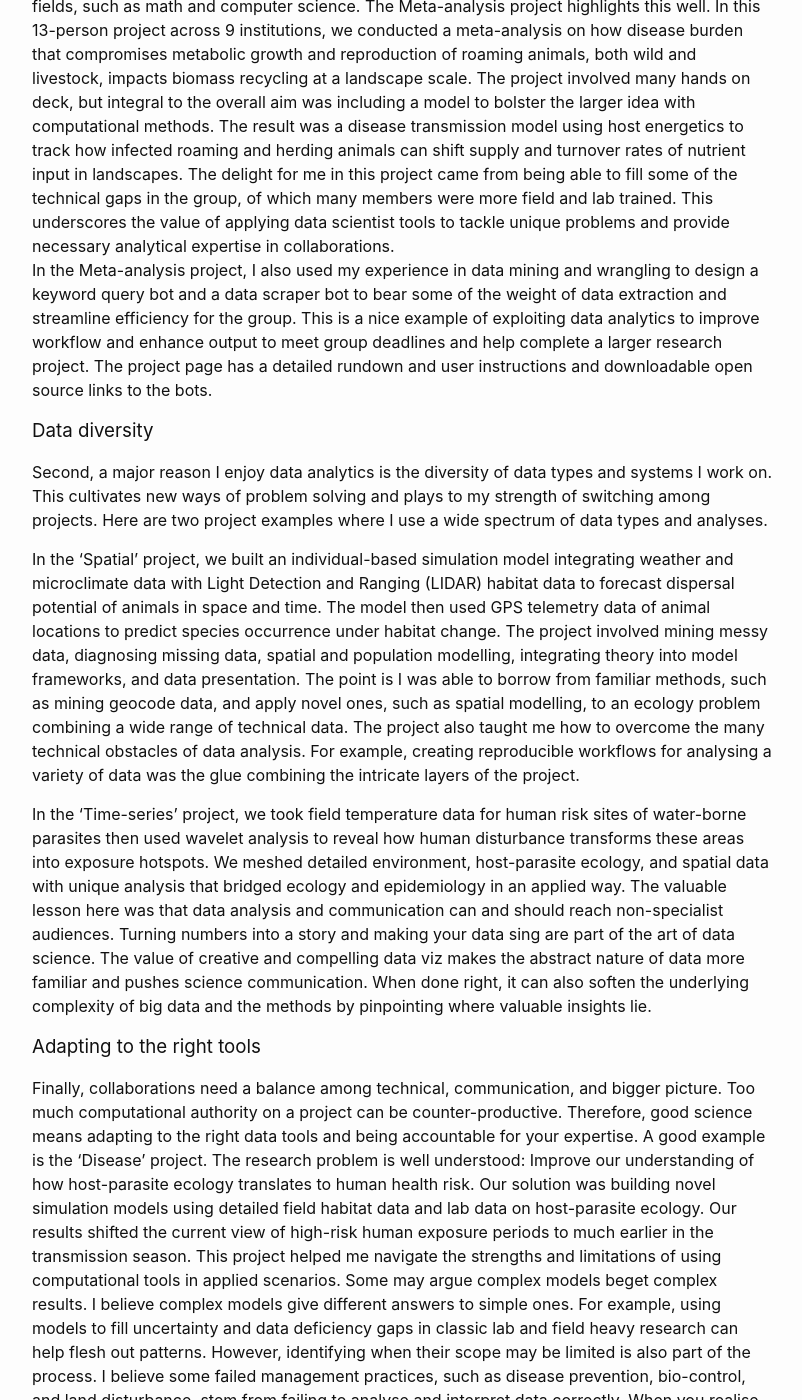
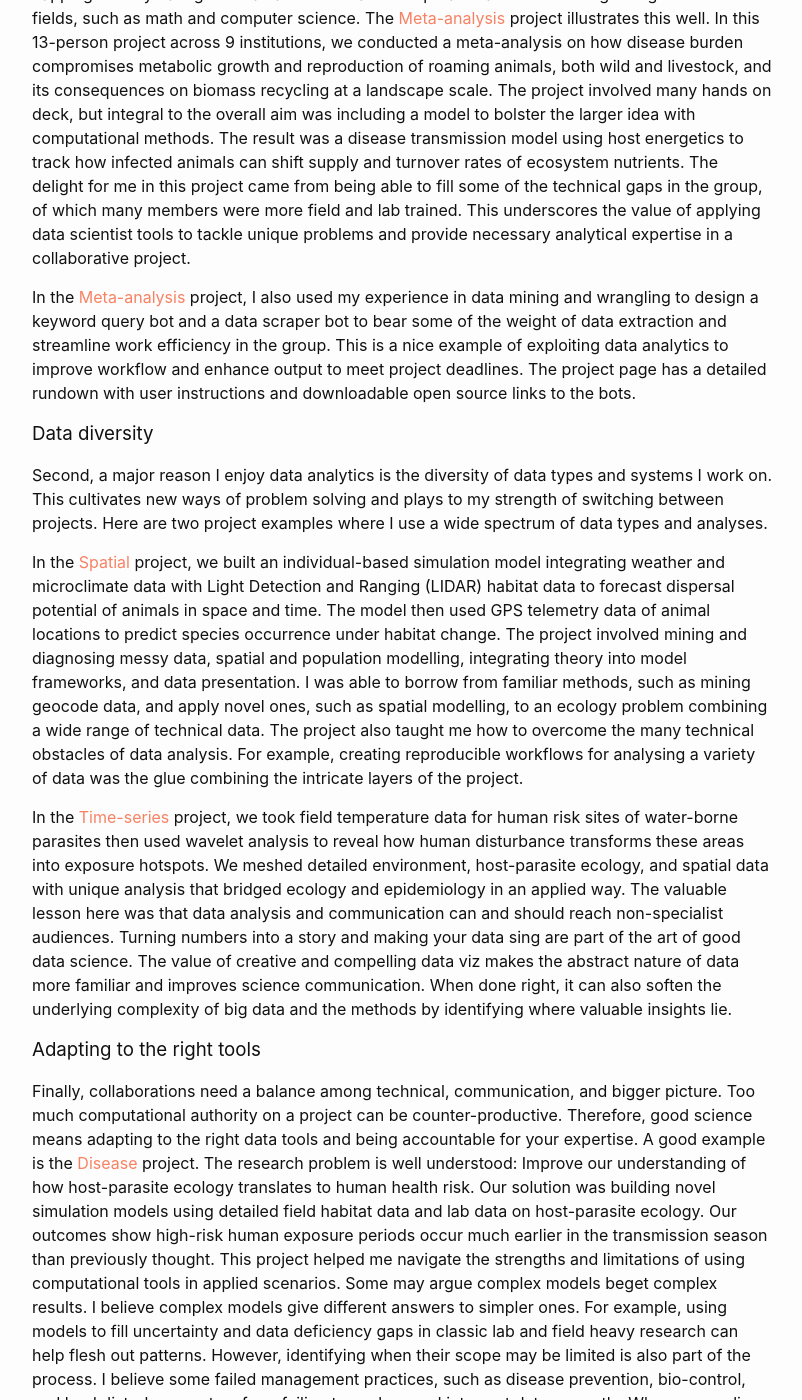
Before and after one commit to darwinanddavis/data_projects, a Jekyll site: the page built from index.md, in a window 1280 px wide and 1400 px high, scrolled down 660 px. Shown: the whole window, without its empty margins (238-1040 px from the left). Built offline with Jekyll 4.4.1, drawn with Linux system fonts in a browser that asks for light colours; our own code applies the rules of GitHub Pages for plain Markdown files; some of the changed text lies outside the part shown.

Commit message:
cc fig1 update index

```diff
--- a/index.md
+++ b/index.md
@@ -1,36 +1,35 @@
 <a id="top"></a>
 
 <br>
-## A snapshot of my data projects
+# A snapshot of my data projects
 
 Data are fickle beasts. They're a myriad of shapes and sizes, chaotic in their natural raw form, and often stubborn and disobedient. Despite their unfriendly nature, we need them, as they are keys to nature’s mysteries. As scientists, we’re very good at capturing them, cracking them open, and rummaging around to get what we need. However, merely operating is not enough. We need the right sets of tools and insight to extract pieces that tell the best story. This makes good data analysis equal parts art and science.
 
-The art comes from finding creative ways to make complex data compelling. The science is applying technical know-how to turn the excavated pieces into output. My selected projects present a range of data and problem sets that blend the creative and technical elements of my data analysis. The tabs in the page header contain a snapshot of each project, including collaborators, the aims, outcomes, and example outputs of my data analysis, and links to downloadable files and the project’s online home. As well as showcasing my data analysis in both independent and collaborative spaces, the projects highlight three crucial elements driving my interests as a data scientist.
+The art comes from finding creative ways to make complex data compelling. The science is applying technical know-how to convert raw numbers into output. My selected projects present a range of data and problem sets that blend the creative and technical elements of my data science toolbox. The tabs in the page header contain a snapshot of each project, including collaborators, the aims, outcomes, and example outputs of my data analysis, and links to downloadable files and the project’s online home. As well as showcasing my data analysis in both independent and collaborative spaces, the projects highlight three crucial elements driving my interests as a data scientist.
 
 ### A data science lens
 
-First, I’m most comfortable using modelling insight and a computational lens to crack a problem. Tapping into my background as a modeller and computational scientist brings insight from diverse fields, such as math and computer science. The Meta-analysis project highlights this well. In this 13-person project across 9 institutions, we conducted a meta-analysis on how disease burden that compromises metabolic growth and reproduction of roaming animals, both wild and livestock, impacts biomass recycling at a landscape scale. The project involved many hands on deck, but integral to the overall aim was including a model to bolster the larger idea with computational methods. The result was a disease transmission model using host energetics to track how infected roaming and herding animals can shift supply and turnover rates of nutrient input in landscapes. The delight for me in this project came from being able to fill some of the technical gaps in the group, of which many members were more field and lab trained. This underscores the value of applying data scientist tools to tackle unique problems and provide necessary analytical expertise in collaborations.
-In the Meta-analysis project, I also used my experience in data mining and wrangling to design a keyword query bot and a data scraper bot to bear some of the weight of data extraction and streamline efficiency for the group. This is a nice example of exploiting data analytics to improve workflow and enhance output to meet group deadlines and help complete a larger research project. The project page has a detailed rundown and user instructions and downloadable open source links to the bots.
+First, I’m most comfortable using modelling insight and a computational lens to crack a problem. Tapping into my background as a modeller and computational scientist brings insight from diverse fields, such as math and computer science. The [Meta-analysis](meta) project illustrates this well. In this 13-person project across 9 institutions, we conducted a meta-analysis on how disease burden compromises metabolic growth and reproduction of roaming animals, both wild and livestock, and its consequences on biomass recycling at a landscape scale. The project involved many hands on deck, but integral to the overall aim was including a model to bolster the larger idea with computational methods. The result was a disease transmission model using host energetics to track how infected animals can shift supply and turnover rates of ecosystem nutrients. The delight for me in this project came from being able to fill some of the technical gaps in the group, of which many members were more field and lab trained. This underscores the value of applying data scientist tools to tackle unique problems and provide necessary analytical expertise in a collaborative project.
+
+In the [Meta-analysis](meta) project, I also used my experience in data mining and wrangling to design a keyword query bot and a data scraper bot to bear some of the weight of data extraction and streamline work efficiency in the group. This is a nice example of exploiting data analytics to improve workflow and enhance output to meet project deadlines. The project page has a detailed rundown with user instructions and downloadable open source links to the bots.
 
 ### Data diversity
 
-Second, a major reason I enjoy data analytics is the diversity of data types and systems I work on. This cultivates new ways of problem solving and plays to my strength of switching among projects. Here are two project examples where I use a wide spectrum of data types and analyses.
+Second, a major reason I enjoy data analytics is the diversity of data types and systems I work on. This cultivates new ways of problem solving and plays to my strength of switching between projects. Here are two project examples where I use a wide spectrum of data types and analyses.
 
-In the ‘Spatial’ project, we built an individual-based simulation model integrating weather and microclimate data with Light Detection and Ranging (LIDAR) habitat data to forecast dispersal potential of animals in space and time. The model then used GPS telemetry data of animal locations to predict species occurrence under habitat change. The project involved mining messy data, diagnosing missing data, spatial and population modelling, integrating theory into model frameworks, and data presentation. The point is I was able to borrow from familiar methods, such as mining geocode data, and apply novel ones, such as spatial modelling, to an ecology problem combining a wide range of technical data. The project also taught me how to overcome the many technical obstacles of data analysis. For example, creating reproducible workflows for analysing a variety of data was the glue combining the intricate layers of the project.
+In the [Spatial](spatial) project, we built an individual-based simulation model integrating weather and microclimate data with Light Detection and Ranging (LIDAR) habitat data to forecast dispersal potential of animals in space and time. The model then used GPS telemetry data of animal locations to predict species occurrence under habitat change. The project involved mining and diagnosing messy data, spatial and population modelling, integrating theory into model frameworks, and data presentation. I was able to borrow from familiar methods, such as mining geocode data, and apply novel ones, such as spatial modelling, to an ecology problem combining a wide range of technical data. The project also taught me how to overcome the many technical obstacles of data analysis. For example, creating reproducible workflows for analysing a variety of data was the glue combining the intricate layers of the project.
 
-In the ‘Time-series’ project, we took field temperature data for human risk sites of water-borne parasites then used wavelet analysis to reveal how human disturbance transforms these areas into exposure hotspots. We meshed detailed environment, host-parasite ecology, and spatial data with unique analysis that bridged ecology and epidemiology in an applied way. The valuable lesson here was that data analysis and communication can and should reach non-specialist audiences. Turning numbers into a story and making your data sing are part of the art of data science. The value of creative and compelling data viz makes the abstract nature of data more familiar and pushes science communication. When done right, it can also soften the underlying complexity of big data and the methods by pinpointing where valuable insights lie.
+In the [Time-series](time_series) project, we took field temperature data for human risk sites of water-borne parasites then used wavelet analysis to reveal how human disturbance transforms these areas into exposure hotspots. We meshed detailed environment, host-parasite ecology, and spatial data with unique analysis that bridged ecology and epidemiology in an applied way. The valuable lesson here was that data analysis and communication can and should reach non-specialist audiences. Turning numbers into a story and making your data sing are part of the art of good data science. The value of creative and compelling data viz makes the abstract nature of data more familiar and improves science communication. When done right, it can also soften the underlying complexity of big data and the methods by identifying where valuable insights lie.
 
 ### Adapting to the right tools
 
-Finally, collaborations need a balance among technical, communication, and bigger picture. Too much computational authority on a project can be counter-productive. Therefore, good science means adapting to the right data tools and being accountable for your expertise. A good example is the ‘Disease’ project. The research problem is well understood: Improve our understanding of how host-parasite ecology translates to human health risk. Our solution was building novel simulation models using detailed field habitat data and lab data on host-parasite ecology. Our results shifted the current view of high-risk human exposure periods to much earlier in the transmission season. This project helped me navigate the strengths and limitations of using computational tools in applied scenarios. Some may argue complex models beget complex results. I believe complex models give different answers to simple ones. For example, using models to fill uncertainty and data deficiency gaps in classic lab and field heavy research can help flesh out patterns. However, identifying when their scope may be limited is also part of the process. I believe some failed management practices, such as disease prevention, bio-control, and land disturbance, stem from failing to analyse and interpret data correctly. When you realise this amounts to time, resource, and monetary costs, it stresses why data-driven decisions need the right tools and analyses.
+Finally, collaborations need a balance among technical, communication, and bigger picture. Too much computational authority on a project can be counter-productive. Therefore, good science means adapting to the right data tools and being accountable for your expertise. A good example is the [Disease](disease) project. The research problem is well understood: Improve our understanding of how host-parasite ecology translates to human health risk. Our solution was building novel simulation models using detailed field habitat data and lab data on host-parasite ecology. Our outcomes show high-risk human exposure periods occur much earlier in the transmission season than previously thought. This project helped me navigate the strengths and limitations of using computational tools in applied scenarios. Some may argue complex models beget complex results. I believe complex models give different answers to simpler ones. For example, using models to fill uncertainty and data deficiency gaps in classic lab and field heavy research can help flesh out patterns. However, identifying when their scope may be limited is also part of the process. I believe some failed management practices, such as disease prevention, bio-control, and land disturbance, stem from failing to analyse and interpret data correctly. When you realise this amounts to time, resource, and monetary costs, it stresses why data-driven decisions need the right tools and analyses.
 
-The final Emory Coding Club project rounds out my technical expertise and collaborative work. The concept is simple: create and maintain a regular and informative teaching environment for coding and data science. The coding club is a springboard for gaining new technical know-how in research methods and analysis techniques, as well as backend programming and public liaison. This helped me adapt to group and user feedback to improve my communication and project design.
+The final [Emory Coding Club](coding_club) project rounds out my technical expertise and collaborative work. The concept is simple: create and maintain a regular and informative teaching environment for coding and data science. The coding club is a springboard for gaining new technical know-how in research methods and analysis techniques, as well as backend programming and public liaison. This helped me adapt to group and user feedback to improve my communication and project design.
 
-Applying a data science lens to crack problems, working with diverse data, and an ability to adapt to the right tools are three elements that stitch together my projects and drive my interest as a data scientist. My combined lead and collaborative roles among the projects hopefully illustrate my data analysis insight, academic and non-specialist communication, and data science toolbox to reliably adapt to a range of diverse projects.
+Applying a data science lens to crack problems, working with diverse data, and an ability to adapt to the right tools are three elements that stitch together my projects and drive my interest as a data scientist. My combined lead and collaborative roles among the projects illustrate my data analysis insight, academic and non-specialist communication, and analysis toolbox for adapting to a range of diverse projects.
 
-
-
-
+[Download this document as PDF.]()
 
 <br>
 <br>
```
Also changed, not shown: coding_club.md (+3 -0 lines), meta.md (+4 -4 lines), time_series.md (+1 -0 lines), coding_club/coding_club1.jpg (added), 3 other files.
